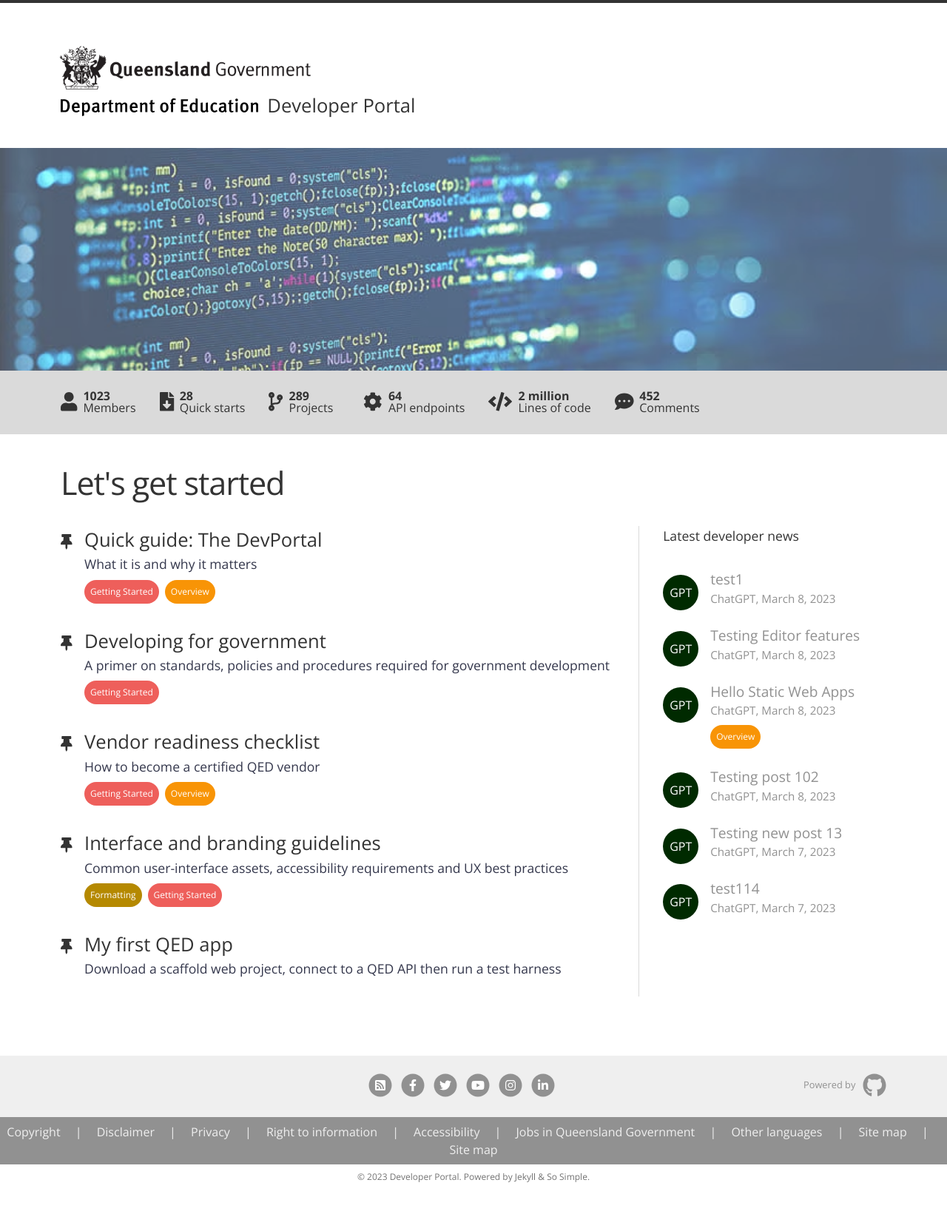
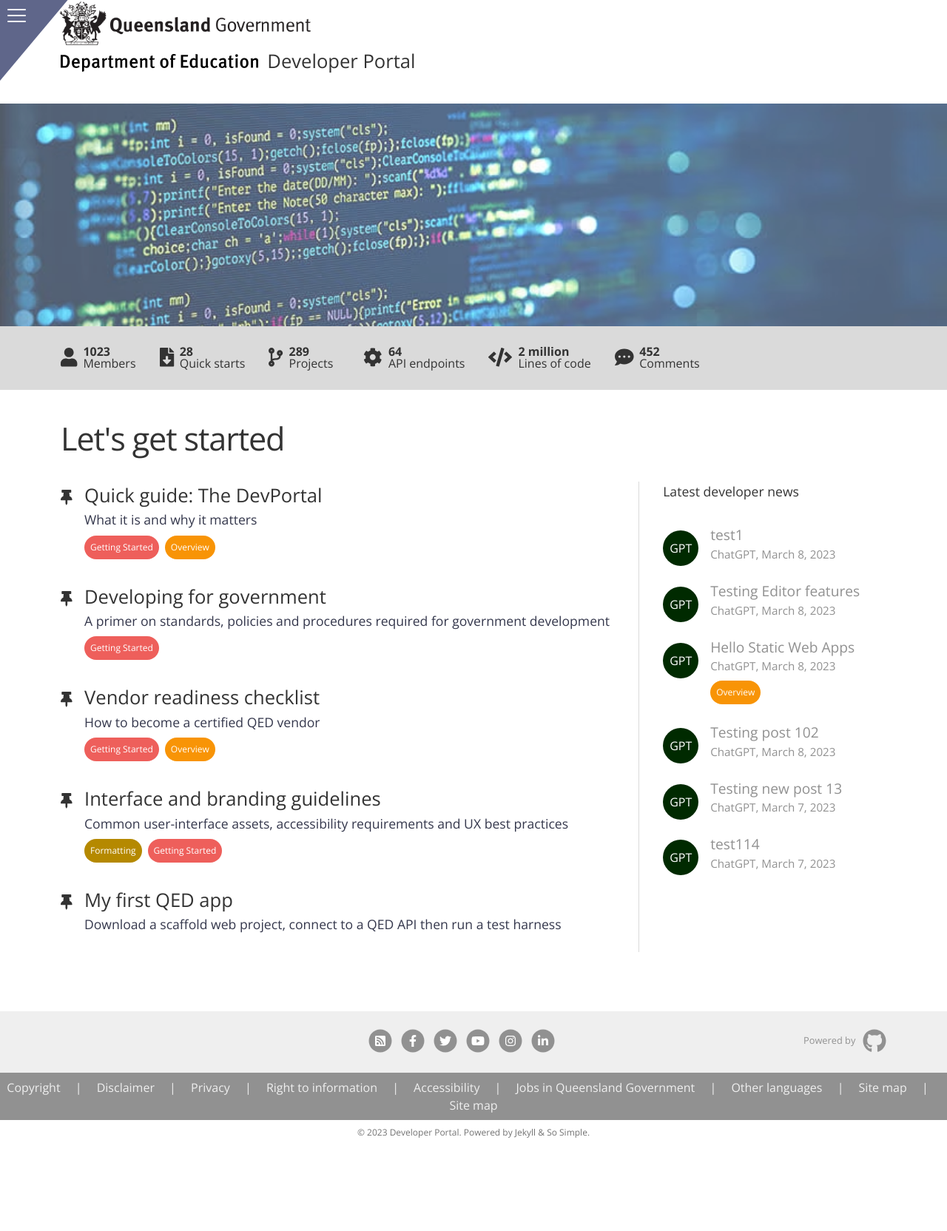
Before and after one commit to QED-DeveloperPortal/qed-developer-portal, a Jekyll site: the page built from index.md, in a window 1280 px wide. Shown: the whole page at 74% size. Built offline with Jekyll 4.4.1, drawn with Linux system fonts in a browser that asks for light colours; some web fonts are replaced; comment, search, counter and statistics services are not loaded; after the commit the page ends 1604 px from its top, so only the background shows below that.

Commit message:
alt nav style

```diff
--- a/_includes/navigation.html
+++ b/_includes/navigation.html
@@ -1,5 +1,21 @@
 {% if site.data.navigation %}
-  <div class="navigation-wrapper">
+  <nav id="navigation-menu" class="navigation-menu js-nav-menu">
+    <div id="js-nav-menu-toggle" class="navigation-menu__toggle js-nav-menu-toggle">
+      <span class="navigation-menu__bars"></span>
+    </div>
+    <ul class="menu-list">
+      {%- for link in site.data.navigation -%}
+        {%- if link.url contains '://' -%}
+          {%- assign url = link.url -%}
+        {%- else -%}
+          {%- assign url = link.url | relative_url -%}
+        {%- endif -%}
+        <li class="menu-list__item"><a href="{{ url }}">{{ link.title }}</a></li>
+      {%- endfor -%}
+    </ul>
+  </nav>
+
+  <!-- <div class="navigation-wrapper">
     <a href="#menu-toggle" id="menu-toggle">{{ site.data.text[site.locale].menu_label | default: 'Menu' }}</a>
     <nav id="primary-nav" class="site-nav animated drop">
       <ul>
@@ -13,5 +29,5 @@
         {%- endfor -%}
       </ul>
     </nav>
-  </div><!-- /.navigation-wrapper -->
+  </div> -->
 {% endif %}
--- a/_sass/so-simple.scss
+++ b/_sass/so-simple.scss
@@ -20,6 +20,7 @@
 /* Components */
 @import "so-simple/global";
 @import "so-simple/home";
+@import "so-simple/navigation";
 @import "so-simple/page";
 @import "so-simple/404";
 @import "so-simple/author";
--- a/_sass/so-simple/_base.scss
+++ b/_sass/so-simple/_base.scss
@@ -6,9 +6,9 @@
 //   @include fluid-type($min-vw, $max-vw, $min-font-size, $max-font-size);
 // }
 
-body {
-  border-top: solid 0.25em;
-}
+// body {
+//   border-top: solid 0.25em;
+// }
 
 blockquote,
 q {
--- a/_sass/so-simple/_home.scss
+++ b/_sass/so-simple/_home.scss
@@ -98,6 +98,7 @@
 
     .dev-avatar {
       position: absolute;
+      z-index: -1;
       top: 8px;
       display: inline-flex;
       color: #fff;
--- /dev/null
+++ b/_sass/so-simple/_navigation.scss
@@ -0,0 +1,144 @@
+$body-color: #fff;
+$menu-background-color: #4E567E;
+$menu-icons-color: #fff;
+$font-stack: Open sans, sans-serif;
+
+%bars {
+    cursor: pointer;
+      border-radius: 1px;
+      height: 2px;
+      width: 25px;
+      background: $menu-icons-color;
+      position: absolute;
+      left: 0;
+      top: 50%;
+      display: block;
+      transition: all .3s;
+  }
+
+  .navigation-menu {
+    background-color: transparent;
+    height: 100%;
+    position: fixed;
+    width: 600px;
+    transform: translateX(-100%);
+    transition: transform .3s .3s;
+
+    &::before {
+      background: $menu-background-color;
+      content: '';
+      opacity: .9;
+      height: 400%;
+      left: 50%;
+      position: absolute;
+      top: 0;
+      transform: translate(-50%, -50%) rotate(40deg);
+      width: 100%;
+      z-index: 0;
+    }
+
+    &--open {
+      transform: translateX(0);
+
+      & .navigation-menu__bars {
+        background-color: transparent;
+
+        &::before,
+        &::after {
+          top: 0;
+        }
+
+        &::before {
+          transform: rotate(45deg);
+        }
+
+        &::after {
+          transform: rotate(-45deg);
+        }
+      }
+
+      .menu-list__item {
+        font-size: 32px;
+        font-weight: 100;
+        opacity: 1;
+        list-style: none;
+
+        a {
+            color: #fff !important;
+        }
+      }
+
+      $menu-delay: 1s;
+      @for $i from 1 through 12 {
+        .menu-list__item:nth-child(#{$i}) {
+          transition-delay: $menu-delay;
+        }
+        $menu-delay: $menu-delay + .1s;
+      }
+    }
+
+    &__toggle {
+      cursor: pointer;
+      height: 30px;
+      position: absolute;
+      right: -40px;
+      top: 5px;
+      width: 30px;
+    }
+
+    &__bars {
+      @extend %bars;
+
+      &::before,
+      &::after {
+        @extend %bars;
+        content: '';
+      }
+
+      &::before {
+        left: 0;
+        top: -8px;
+      }
+
+      &::after {
+        left: 0;
+        top: 8px;
+      }
+    }
+  }
+
+  .menu-list {
+    padding: 60px 20px;
+    position: relative;
+    z-index: 10;
+
+    &__item {
+        list-style: none;
+        margin: 40px 0;
+        opacity: 0;
+        transition: opacity .5s .5s;
+    }
+  }
+
+  @media only screen and (max-width: 700px) {
+    .navigation-menu {
+      min-width: 240px;
+      width: 80%;
+
+      &::before {
+        width: 110%;
+      }
+    }
+  }
+
+  @media only screen and (max-width: 480px) {
+    .navigation-menu {
+      background-color: $menu-background-color;
+      min-width: 240px;
+      width: 80%;
+
+      &::before {
+        transform: translate(-50%, -50%) rotate(45deg)
+      }
+    }
+  }
--- a/_sass/so-simple/_page.scss
+++ b/_sass/so-simple/_page.scss
@@ -90,7 +90,7 @@
   text-align: center;
   margin-top: (-1 * $site-logo-height) / 2;
   opacity: 0.7;
-  z-index: 1;
+  z-index: -1;
 
   @include breakpoint($medium) {
     margin-top: (-1.5 * $site-logo-height) / 2;
```
Also changed, not shown: _includes/scripts.html (+17 -0 lines), assets/js/main.js (+15 -9 lines).
